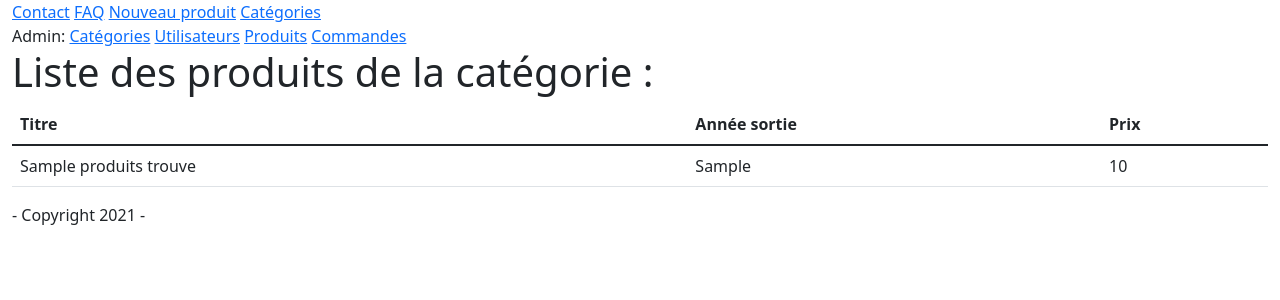
After one commit to quicotte-formation/atelier-symfony-5, a Symfony app: template templates/frontend/lister-produits.html.twig in a window 1280 px wide. The commit adds this page. Shown: the top 300 px of the page. Run offline with Twig, Linux system fonts and the light colour scheme; the template is opened without the code that fills it: most values are stand-ins (such as "Sample title", 1, 10 or a date in 2020); some libraries are stand-ins or nearby versions.

Commit message:
Liste prod et cat OK

```diff
--- a/templates/_MENU.html.twig
+++ b/templates/_MENU.html.twig
@@ -2,6 +2,7 @@
     <a href="{{ path('contact') }}">Contact</a>
     <a href="{{ path('faq') }}">FAQ</a>
     <a href="{{ path('ajouter-produit') }}">Nouveau produit</a>
+    <a href="{{ path('lister-categories') }}">Catégories</a>
 </div>
 <div>
     Admin:
--- a/templates/_PIED.html.twig
+++ b/templates/_PIED.html.twig
@@ -1 +1 @@
-PIED
+- Copyright 2021 -
--- /dev/null
+++ b/templates/frontend/lister-produits.html.twig
@@ -0,0 +1,21 @@
+{% extends 'base.html.twig' %}
+
+{% block body %}
+    <h1>Liste des produits de la catégorie : </h1>
+    <table class="table">
+        <thead>
+            <th>Titre</th>
+            <th>Année sortie</th>
+            <th>Prix</th>
+        </thead>
+        <tbody>
+        {% for prod in produitsTrouves %}
+            <tr>
+                <td>{{ prod.titre }}</td>
+                <td>{{ prod.anneeSortie }}</td>
+                <td>{{ prod.prix }}</td>
+            </tr>
+        {% endfor %}
+        </tbody>
+    </table>
+{% endblock %}
```
Also changed, not shown: src/Controller/FrontendController.php (+32 -0 lines), templates/frontend/lister-categories.html.twig (added, +10 -0 lines).
